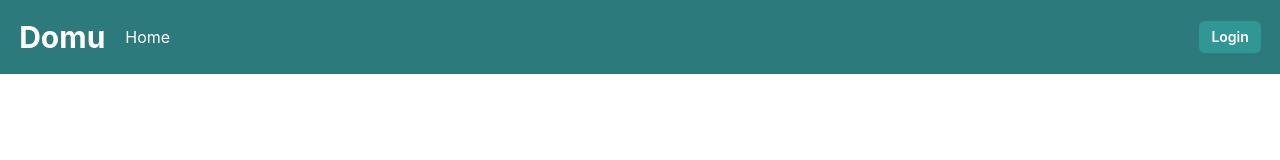
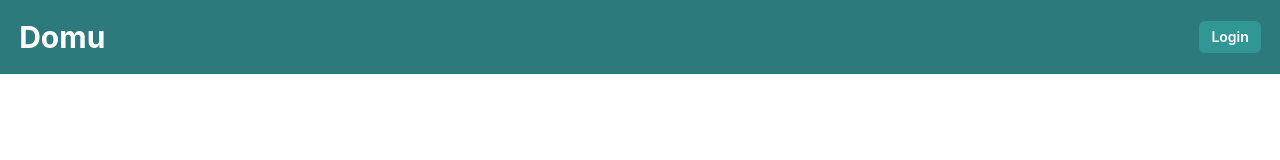
Before and after one commit to evandrosutil/domu, a React (Create React App) app in the folder frontend/: page /login in a window 1280 px wide. Shown: the top 160 px of the page. Built offline with nearby package versions, Linux system fonts and the light colour scheme.

Commit message:
feature: sticky navbar

```diff
--- a/frontend/src/App.js
+++ b/frontend/src/App.js
@@ -31,6 +31,9 @@ function App() {
             bg="teal.600"
             color="white"
             marginBottom="20px"
+            position="sticky"
+            top="0"
+            zIndex="sticky"
         >
             <Flex align="center" mr={5}>
                 <ChakraLink as={ReactRouterLink} to="/" _hover={{ textDecoration: 'none' }}>
@@ -41,9 +44,6 @@ function App() {
             </Flex>
 
         <Box display={{ base: 'none', md: 'flex' }} alignItems="center">
-             <ChakraLink as={ReactRouterLink} to="/" mr={4} _hover={{ color: 'teal.100' }}>
-                Home
-            </ChakraLink>
             {auth.isAuthenticated && (
                 <>
                     <ChakraLink as={ReactRouterLink} to="/expenses" mr={4} _hover={{ color: 'teal.100' }}>
--- a/frontend/src/LoginPage.js
+++ b/frontend/src/LoginPage.js
@@ -23,7 +23,7 @@ function LoginPage() {
   const auth = useAuth();
   const navigate = useNavigate();
   const location = useLocation();
-  const from = location.state?.from?.pathname || "/expenses";
+  const from = location.state?.from?.pathname || "/";
 
   useEffect(() => {
     if (auth.isAuthenticated) {
```
